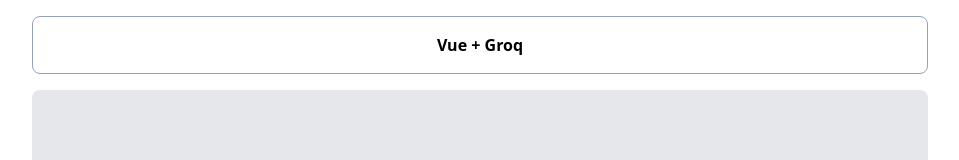
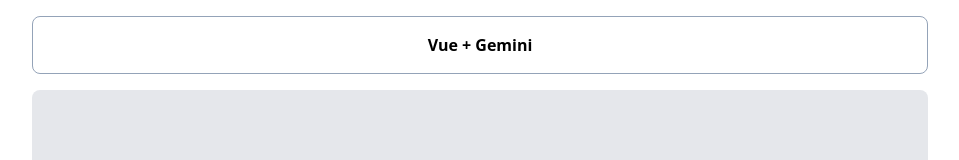
Before and after one commit to GithubFarelAlghazali/gemini-chatapp, a Vue app: page / in a window 1280 px wide. Shown: the top 160 px of the page, without its empty margins (160-1119 px from the left). Built offline with nearby package versions, Linux system fonts and the light colour scheme; what groq-sdk would draw is missing.

Commit message:
edit title

```diff
--- a/src/views/HomeView.vue
+++ b/src/views/HomeView.vue
@@ -58,7 +58,7 @@
   <header
     class="bg-white border border-slate-400 m-4 p-4 rounded-lg text-center font-bold w-[90vw] md:w-[70vw] mx-auto"
   >
-    <h2>Vue + Groq</h2>
+    <h2>Vue + Gemini</h2>
   </header>
   <main
     ref="chatContainer"
```
